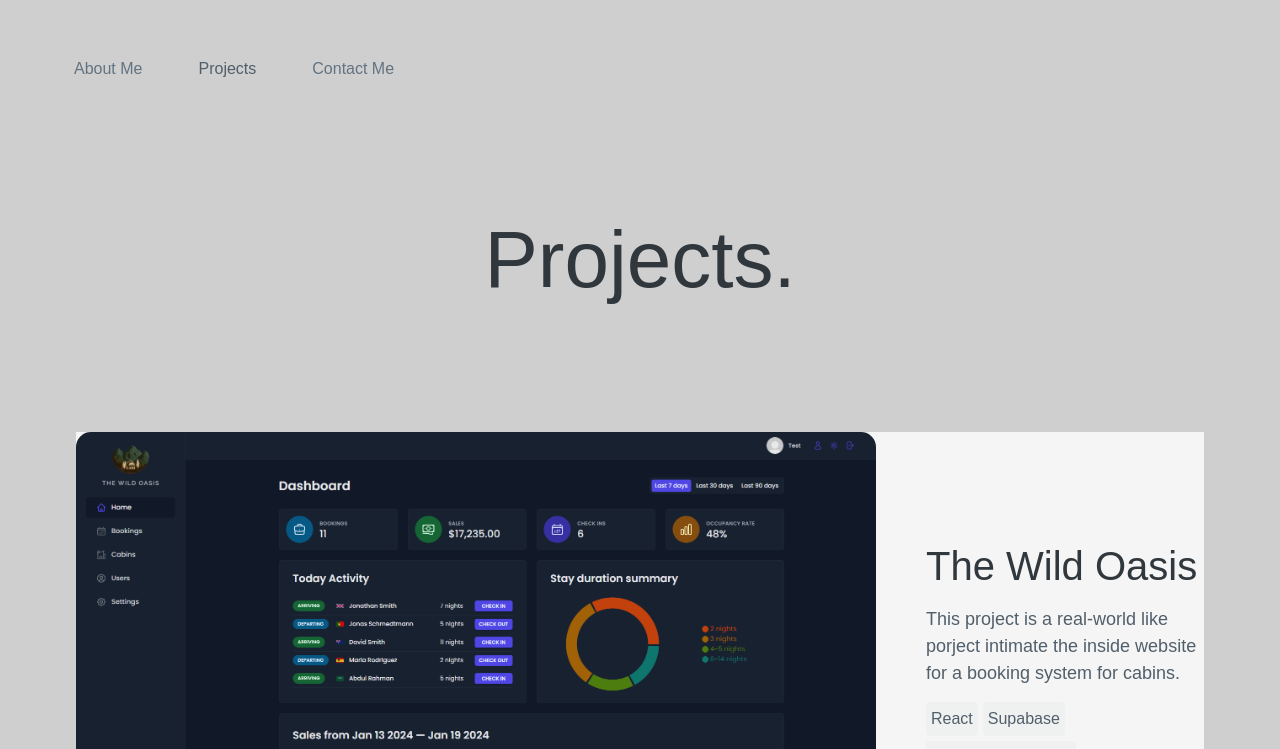
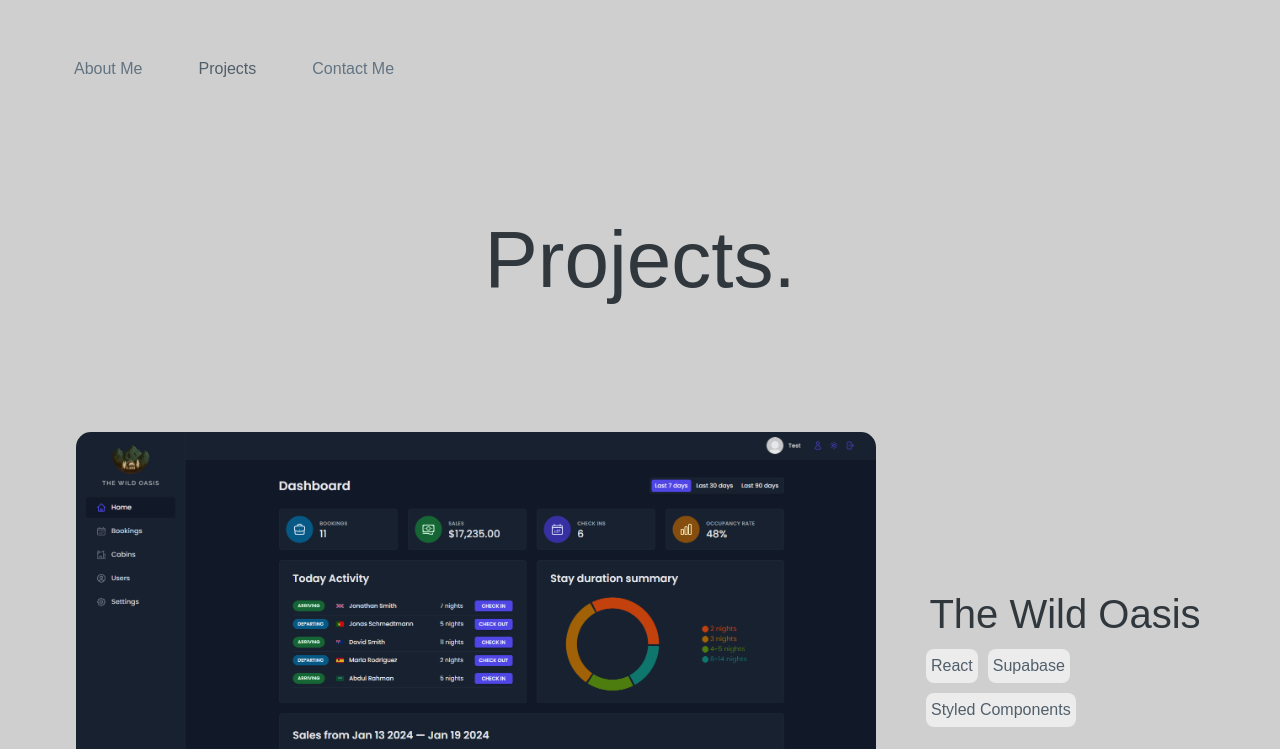
Before and after one commit to JellyYJ/portfolio, a React (Vite) app in the folder portfolio/: page /projects in a window 1280 px wide. Shown: the top 749 px of the page. Built offline with nearby package versions, Linux system fonts and the light colour scheme.

Commit message:
Update project list style

```diff
--- a/portfolio/src/ui/ProjectMini.jsx
+++ b/portfolio/src/ui/ProjectMini.jsx
@@ -4,7 +4,6 @@ import styled from "styled-components";
 import projectsData from "../assets/data/projectData.json";
 import Heading from "./Heading";
 import StyledDiv from "./Paragraph";
-import TechStack from "./TechStack";
 
 const ProjectMiniContainer = styled.div`
   display: grid;
@@ -15,7 +14,7 @@ const ProjectMiniContainer = styled.div`
 `;
 
 const MiniProjectListItem = styled.div`
-  background-color: var(--color-brown-0);
+  background-color: var(--color-brown-100);
 `;
 
 const MiniProjectImage = styled.img`
@@ -31,7 +30,6 @@ const MiniProjectDetails = styled.div`
 const MiniProjectDescription = styled(StyledDiv)`
   font-size: 1.8rem;
   margin-bottom: 1.5rem;
-  /* margin-top: 1rem; */
 `;
 
 function ProjectMini() {
@@ -48,7 +46,6 @@ function ProjectMini() {
             <MiniProjectDetails>
               <Heading as="h4">{project.name}</Heading>
               <MiniProjectDescription>{project.summary}</MiniProjectDescription>
-              <TechStack techData={project.techStck} />
             </MiniProjectDetails>
           </MiniProjectListItem>
         </Link>
--- a/portfolio/src/ui/ProjectsList.jsx
+++ b/portfolio/src/ui/ProjectsList.jsx
@@ -2,7 +2,6 @@ import { Link } from "react-router-dom";
 import styled from "styled-components";
 import projectsData from "../assets/data/projectData.json";
 import Heading from "./Heading";
-import StyledDiv from "./Paragraph";
 import TechStack from "./TechStack";
 
 const ProjectsListContainer = styled.ul`
@@ -46,7 +45,7 @@ const ProjectListItem = styled.li`
   display: flex;
   flex-direction: row;
   align-items: center;
-  background-color: var(--color-brown-0);
+  background-color: var(--color-brown-100);
 
   &:hover {
     ${ProjectImage} {
@@ -86,16 +85,12 @@ const ProjectListItem = styled.li`
 
 const ProjectDetails = styled.div`
   max-width: 50rem;
-`;
-
-const ProjectDescription = styled(StyledDiv)`
-  font-size: 1.8rem;
-  margin-bottom: 1.5rem;
-  margin-top: 1rem;
+  display: flex;
+  flex-direction: column;
+  align-items: center;
 `;
 
 function ProjectsList() {
-  // Filter out projects with type === "mini"
   const filteredProjects = projectsData.filter(
     (project) => project.type !== "mini"
   );
@@ -108,7 +103,7 @@ function ProjectsList() {
             <ProjectImage src={project.img} alt={project.name} />
             <ProjectDetails>
               <Heading as="h3">{project.name}</Heading>
-              <ProjectDescription>{project.summary}</ProjectDescription>
+              {/* <ProjectDescription>{project.summary}</ProjectDescription> */}
               <TechStack techData={project.techStck} />
             </ProjectDetails>
           </ProjectListItem>
--- a/portfolio/src/ui/TechStack.jsx
+++ b/portfolio/src/ui/TechStack.jsx
@@ -3,14 +3,14 @@ import styled from "styled-components";
 const TechContainer = styled.div`
   display: flex;
   flex-wrap: wrap;
-  gap: 0.5rem;
+  gap: 1rem;
   margin-top: 0.5rem;
 `;
 
 const TechItem = styled.span`
-  background-color: var(--color-grey-50);
+  background-color: var(--color-brown-50);
   padding: 0.5rem;
-  border-radius: 4px;
+  border-radius: 8px;
 `;
 
 function TeckStack({ techData }) {
```
